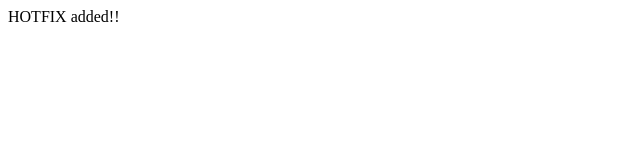
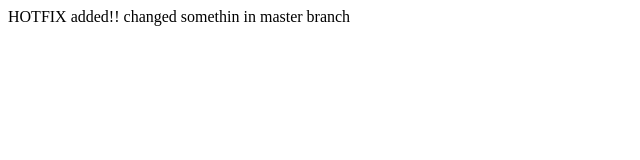
Before and after one commit to waxmar/test, a plain HTML site: page index.html in a window 1280 px wide. Shown: the whole page, without its empty margins (0-640 px from the left). Drawn offline with Linux system fonts and the light colour scheme.

Commit message:
commit in master

```diff
--- a/index.html
+++ b/index.html
@@ -6,7 +6,7 @@
 </head>
 <body>
 
-HOTFIX added!!
+HOTFIX added!! changed somethin in master branch
 
 </body>
 </html>
```
